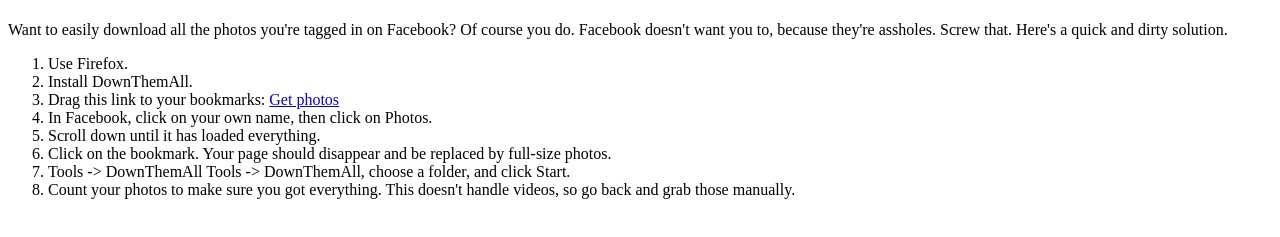
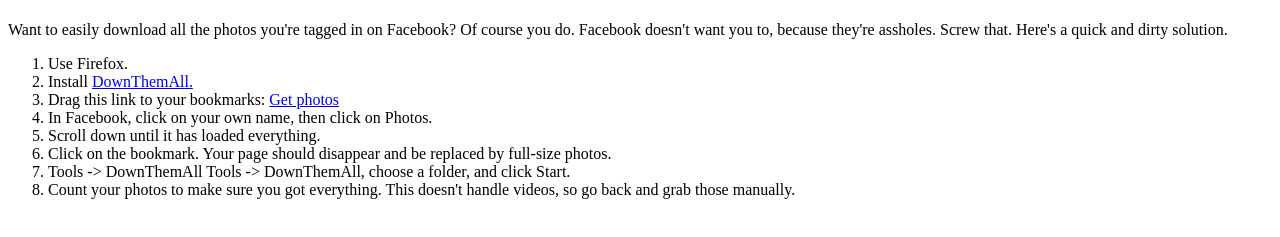
Before and after one commit to iangreenleaf/facebook_photos, a plain HTML site: page index.html in a window 1280 px wide. Shown: the part 59-296 px from the top of the page. Drawn offline with Linux system fonts and the light colour scheme.

Commit message:
Add a link

```diff
--- a/index.html
+++ b/index.html
@@ -12,7 +12,7 @@
     </li>
 
     <li>
-    Install DownThemAll.
+    Install <a href="https://addons.mozilla.org/en-US/firefox/addon/downthemall/">DownThemAll.</a>
     </li>
 
     <li>
```
